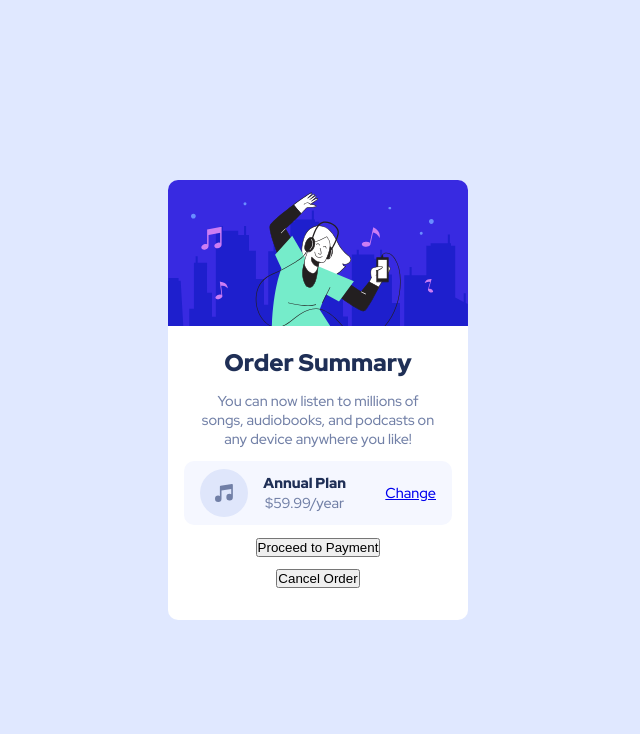
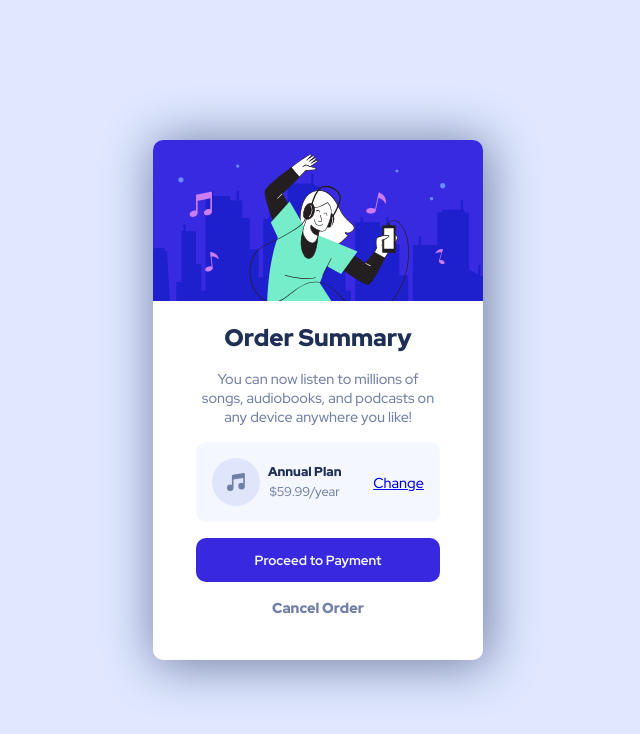
Before and after one commit to Raul-76/order-summary-component-main, a plain HTML site: page index.html in a window 1280 px wide. Shown: the whole page, without its empty margins (322-962 px from the left). Drawn offline with Linux system fonts and the light colour scheme.

Commit message:
first-version-final

```diff
--- a/css/style.css
+++ b/css/style.css
@@ -15,11 +15,11 @@
 *{
     margin: 0;
     padding: 0;
+    font-family: 'Red Hat Display', sans-serif;
 }
 
 
 body{
-    font-family: 'Red Hat Display', sans-serif;
     min-height: 100vh;
     display: flex;
     justify-content: center;
@@ -38,8 +38,9 @@ img {
     display: flex;
     flex-direction: column;
     background-color: white;
-    max-width: min(90%, 18.75rem);
+    max-width: min(90%, 20.625rem);
     border-radius: 10px;
+    box-shadow: 3px 3px 50px 3px var(--desaturated-blue);
 }
 
 .img-card img{
@@ -48,13 +49,15 @@ img {
 }
 
 .informations-card{
-    padding: 2rem;
+    width: 100%;
+    padding: 2.7rem;
     padding-top: 1rem;
     display: flex;
     flex-direction: column;
-    gap: .8rem;
     align-items: center;
     text-align: center;
+    gap: 1rem;
+    justify-content: space-between;
 }
 
 .tilte-informations{
@@ -69,24 +72,22 @@ img {
 }
 
 .flex-container{
-    background-color: var(--very-pale-blue);
-    width: 100%;
+    background-color: var(--very-pale-blue);width: 100%;
     display: flex;
     align-items: center;
-    padding: .5rem 1rem;
-    box-sizing: content-box;
+    padding: 1rem;
     justify-content: space-between;
     border-radius: 10px;
 }
 
 .plan-type{
-    font-size: .9rem;
+    font-size: .8rem;
     font-weight: 900;
     color: var(--dark-blue);
 }
 
 .plan-price{
-    font-size: .9rem;
+    font-size: .8rem;
     font-style: 500;
     color:var(--desaturated-blue)
 }
@@ -95,3 +96,28 @@ img {
     font-size: .9rem;
     margin-left: 1.5rem;
 }
+
+.btn{
+    border: none;
+    display: block;
+    width: 100%;
+    cursor: pointer;
+}
+
+
+.btn-submit{
+    padding: .8rem 1rem;
+    border-radius: 10px;
+    color: var(--very-pale-blue);
+    background-color: var(--bright-blue);
+    font-weight: 700;
+
+}
+
+
+.btn-cancel{
+    cursor: pointer;
+    font-size: .9rem;
+    font-weight: 900;
+    color: var(--desaturated-blue);
+}
--- a/index.html
+++ b/index.html
@@ -33,24 +33,13 @@
 
         <a href="#" class="plan-change">Change</a>
       </div>
-      <button class="btn-submit">Proceed to Payment</button>
+      <button class="btn btn-submit">Proceed to Payment</button>
 
-      <button class="btn-cancel">Cancel Order</button>
+      <span class="btn-cancel">Cancel Order</span>
     </section>
 
   </main>
 
-  <!-- Order Summary
 
-  You can now listen to millions of songs, audiobooks, and podcasts on any
-  device anywhere you like!
-
-  Annual Plan
-  $59.99/year
-
-  Change
-
-  Proceed to Payment
-  Cancel Order -->
 </body>
 </html>
```
